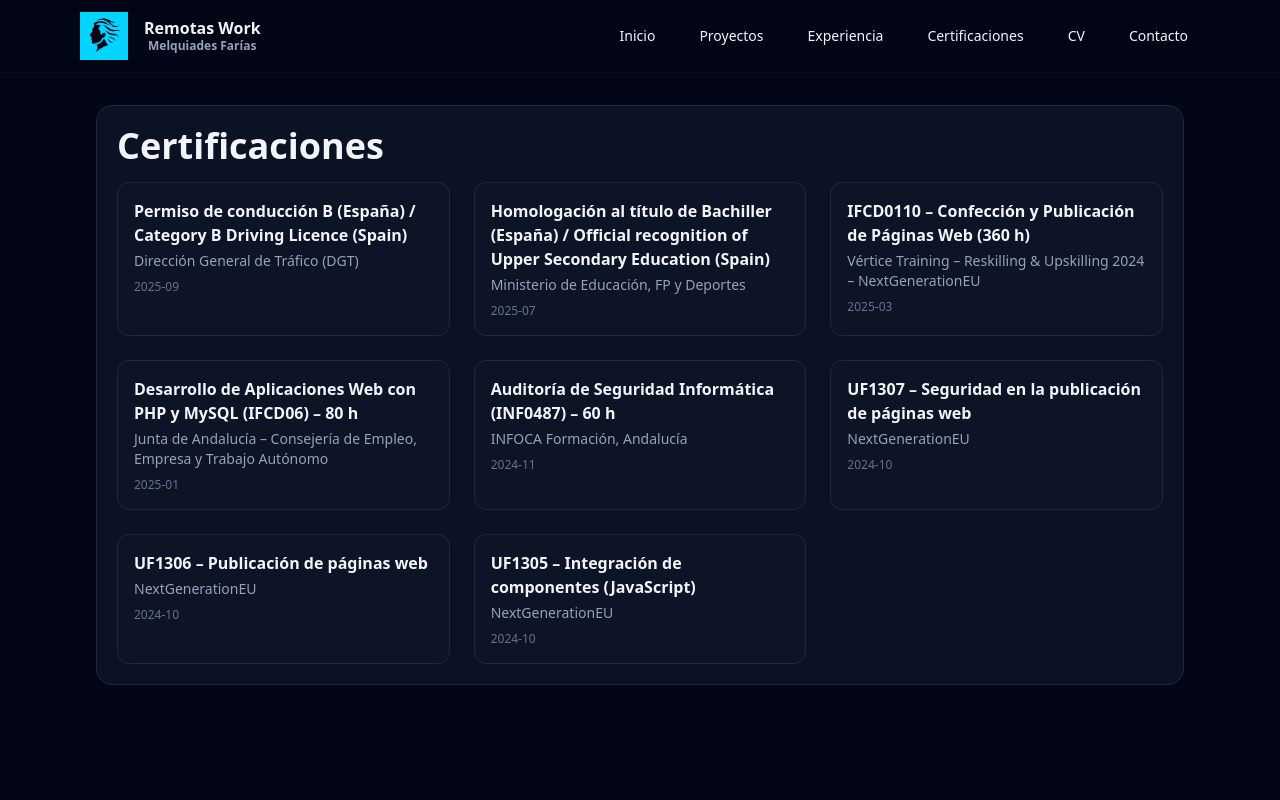
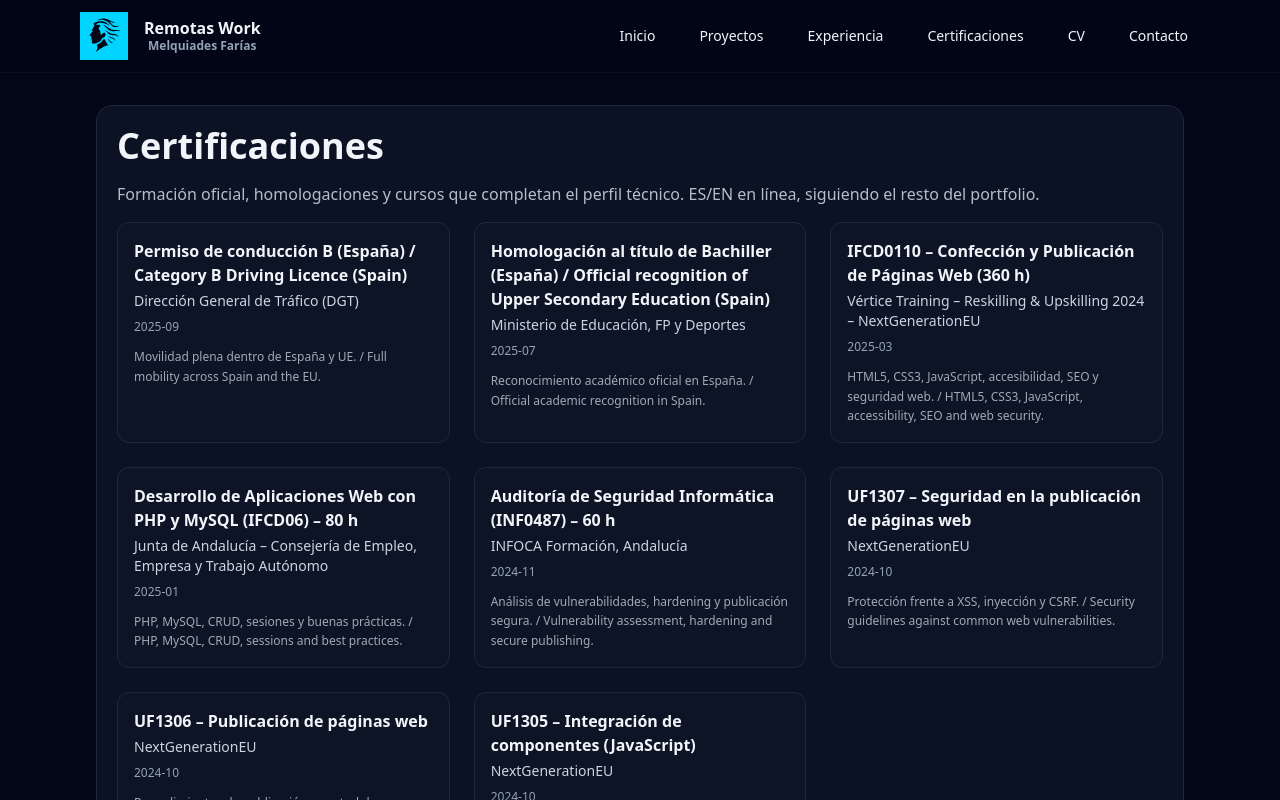
Before and after one commit to Remotas/remotas-portfolio, a Next.js app: page /certifications in a window 1280 px wide. Shown: the top 800 px of the page. Built offline with nearby package versions, Linux system fonts and the light colour scheme.

Commit message:
chore(seo): enhance certifications page metadata and layout consistency

```diff
--- a/app/certifications/page.tsx
+++ b/app/certifications/page.tsx
@@ -5,12 +5,28 @@ import YAML from "yaml";
 import Section from "@/components/Section";
 import { themeTokens } from "@/theme/tokens";
 
+const siteUrl = "https://remotas-portfolio.vercel.app";
+
 export const metadata = {
   title: "Certificaciones",
   description:
-    "Certificaciones y cursos técnicos completados, con enlace al detalle cuando está disponible.",
+    "Certificaciones oficiales, cursos y formación complementaria de Melquiades Farías (Remotas Work).",
   alternates: {
     canonical: "/certifications",
+  },
+  openGraph: {
+    title: "Certificaciones — Melquiades Farías",
+    description:
+      "Formación técnica, homologaciones y cursos relevantes en desarrollo web y sistemas.",
+    url: `${siteUrl}/certifications`,
+    siteName: "Portfolio de Melquiades Farías",
+    type: "website",
+  },
+  twitter: {
+    card: "summary",
+    title: "Certificaciones — Melquiades Farías",
+    description:
+      "Formación técnica, homologaciones y cursos relevantes en desarrollo web y sistemas.",
   },
 };
 
@@ -24,6 +40,7 @@ function getCertifications() {
     issuer?: string;
     date?: string;
     url?: string;
+    description?: string;
   }>;
 }
 
@@ -34,9 +51,13 @@ export default function CertificationsPage() {
     <main className={`min-h-screen ${themeTokens.backgroundBase} pb-12 pt-8`}>
       <div className="mx-auto max-w-6xl px-4 sm:px-6 lg:px-8 space-y-6">
         <Section id="certifications" title="Certificaciones" headingLevel="h1">
+          <p className="text-slate-200/80 mb-4">
+            Formación oficial, homologaciones y cursos que completan el perfil
+            técnico. ES/EN en línea, siguiendo el resto del portfolio.
+          </p>
           <div className="grid gap-6 sm:grid-cols-2 lg:grid-cols-3">
             {certs.map((c, idx) => (
-              <div
+              <article
                 key={c.title ?? idx}
                 className={`rounded-xl ${themeTokens.cardBorder} bg-slate-900/40 p-4`}
               >
@@ -46,11 +67,9 @@ export default function CertificationsPage() {
                   {c.title}
                 </h2>
                 {c.issuer ? (
-                  <p className={`text-sm ${themeTokens.mutedColor} mt-1`}>
-                    {c.issuer}
-                  </p>
+                  <p className="text-sm text-slate-300 mt-1">{c.issuer}</p>
                 ) : null}
-                <div className="mt-2 flex items-center justify-between text-xs text-slate-500">
+                <div className="mt-2 flex items-center justify-between text-xs text-slate-400">
                   {c.date ? <span>{c.date}</span> : <span />}
                   {c.url ? (
                     <a
@@ -63,7 +82,12 @@ export default function CertificationsPage() {
                     </a>
                   ) : null}
                 </div>
-              </div>
+                {c.description ? (
+                  <p className="mt-3 text-xs text-slate-200/70 leading-relaxed">
+                    {c.description}
+                  </p>
+                ) : null}
+              </article>
             ))}
           </div>
         </Section>
```
